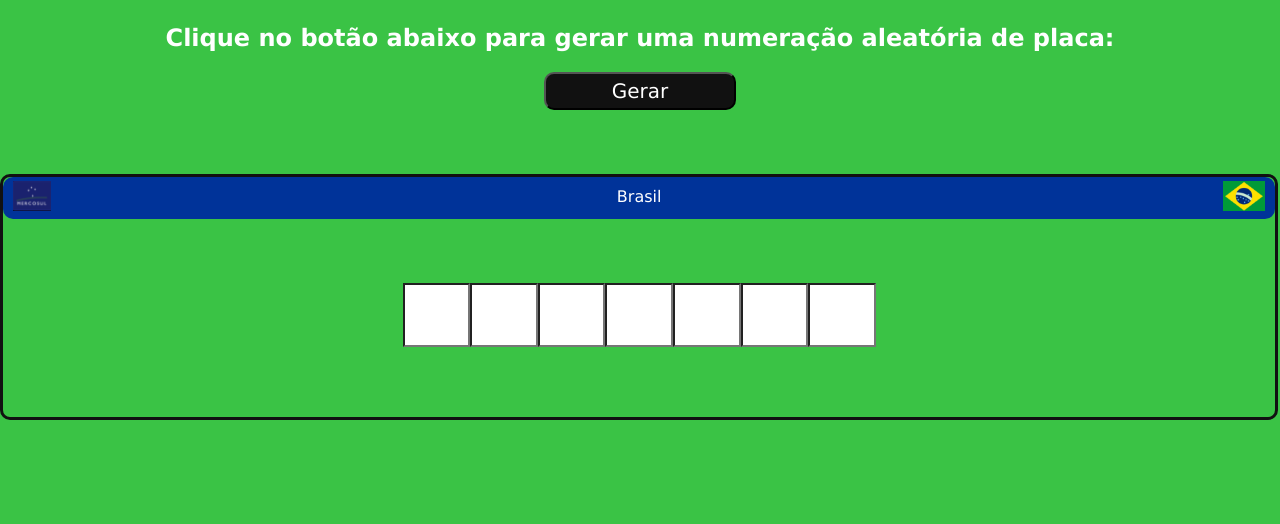
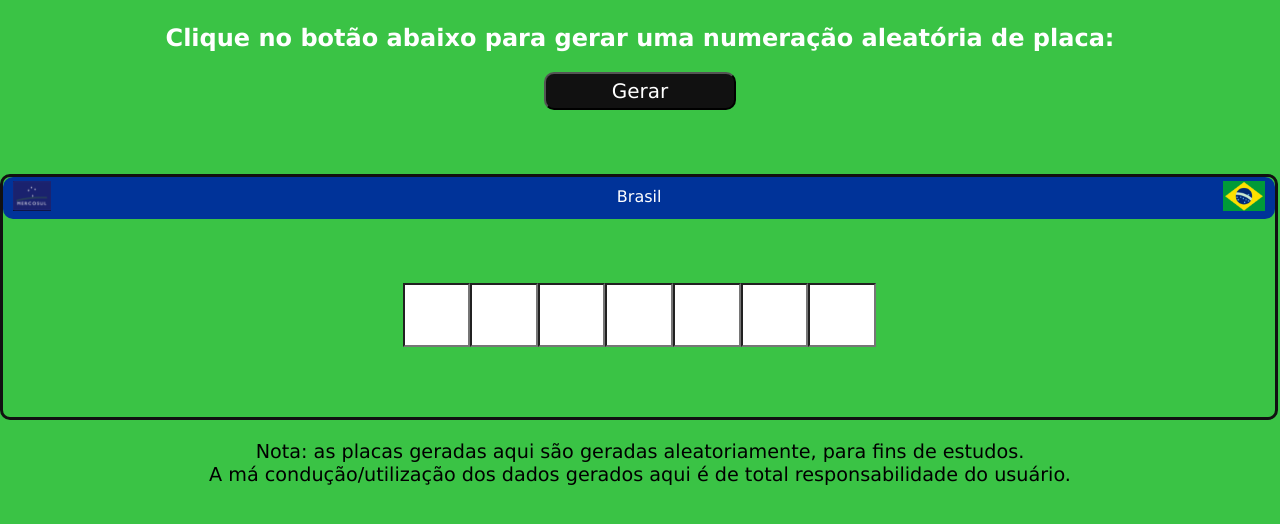
Before and after one commit to Lucbm99/GeradorDePlacasMercosul, a React (Create React App) app: page / in a window 1280 px wide. Shown: the top 524 px of the page. Built offline with nearby package versions, Linux system fonts and the light colour scheme.

Commit message:
Add observation - placas

```diff
--- a/src/App.css
+++ b/src/App.css
@@ -45,7 +45,12 @@
     font-size: 2rem;
     text-transform: uppercase;
 }
-
+.observation {
+    text-align: center;
+    font-size: 1.2rem;
+    font-family: Verdana, Geneva, Tahoma, sans-serif;
+    margin-top: 20px;
+}
 @media (min-width: 320px) and (max-width: 480px) {
     .instructions {
         font-size: 1.2rem;
--- a/src/App.js
+++ b/src/App.js
@@ -51,6 +51,9 @@ function App() {
           <input type="text" id="value-7" readOnly />
         </div>
       </div>
+      <p class="observation">Nota: as placas geradas aqui são geradas aleatoriamente, para fins de estudos.<br/>
+      A má condução/utilização dos dados gerados aqui é de total responsabilidade do usuário.
+      </p>
     </div>
   );
 }
```
Also changed, not shown: 1 other file (tests, documents, lock files or other folders).
